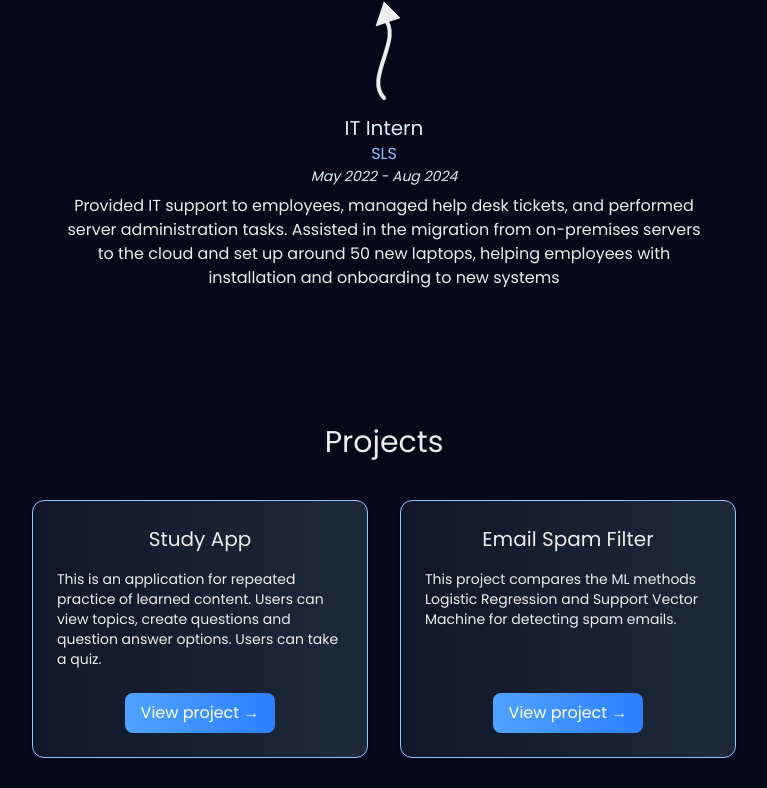
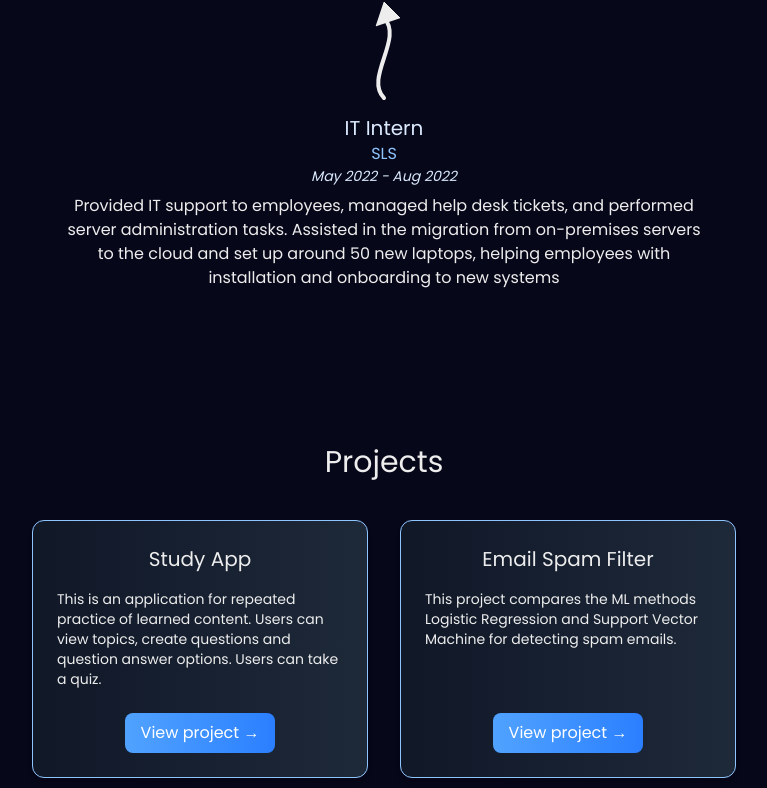
Before and after one commit to emilliukkonen/portfolio, a Next.js app: page / in a window 1280 px wide. Shown: the part 1386-2174 px from the top of the page, without its empty margins (256-1023 px from the left). Built offline with nearby package versions, Linux system fonts and the light colour scheme.

Commit message:
typo fixes

```diff
--- a/src/app/components/Experience.tsx
+++ b/src/app/components/Experience.tsx
@@ -31,7 +31,7 @@ export default function Experience({ experiences }: Props) {
   return (
     <section
       ref={ref}
-      className="min-h-screen mt-5 pt- w-full max-w-3xl mx-auto px-4 sm:px-8 flex flex-col items-center justify-center"
+      className="min-h-screen mt-5 w-full max-w-3xl mx-auto px-4 sm:px-8 flex flex-col items-center justify-center"
     >
       <h2 id="experience" className="text-3xl font-medium mb-10 text-center w-full">Experience</h2>
 
--- a/src/app/components/Projects.jsx
+++ b/src/app/components/Projects.jsx
@@ -1,7 +1,7 @@
 export default function Projects() {
   return (
     <section
-      className="min-h-screen w-full max-w-3xl mx-auto px-4 sm:px-8 flex flex-col items-start justify-center"
+      className="min-h-screen mt-5 w-full max-w-3xl mx-auto px-4 sm:px-8 flex flex-col items-start justify-center"
     >
       <h2
         id="projects"
--- a/src/app/page.tsx
+++ b/src/app/page.tsx
@@ -25,7 +25,7 @@ export default function Home() {
     {
       company: "SLS",
       role: "IT Intern",
-      duration: "May 2022 - Aug 2024",
+      duration: "May 2022 - Aug 2022",
       description: "Provided IT support to employees, managed help desk tickets, and performed server administration tasks. Assisted in the migration from on-premises servers to the cloud and set up around 50 new laptops, helping employees with installation and onboarding to new systems",
     },
   ];
```
